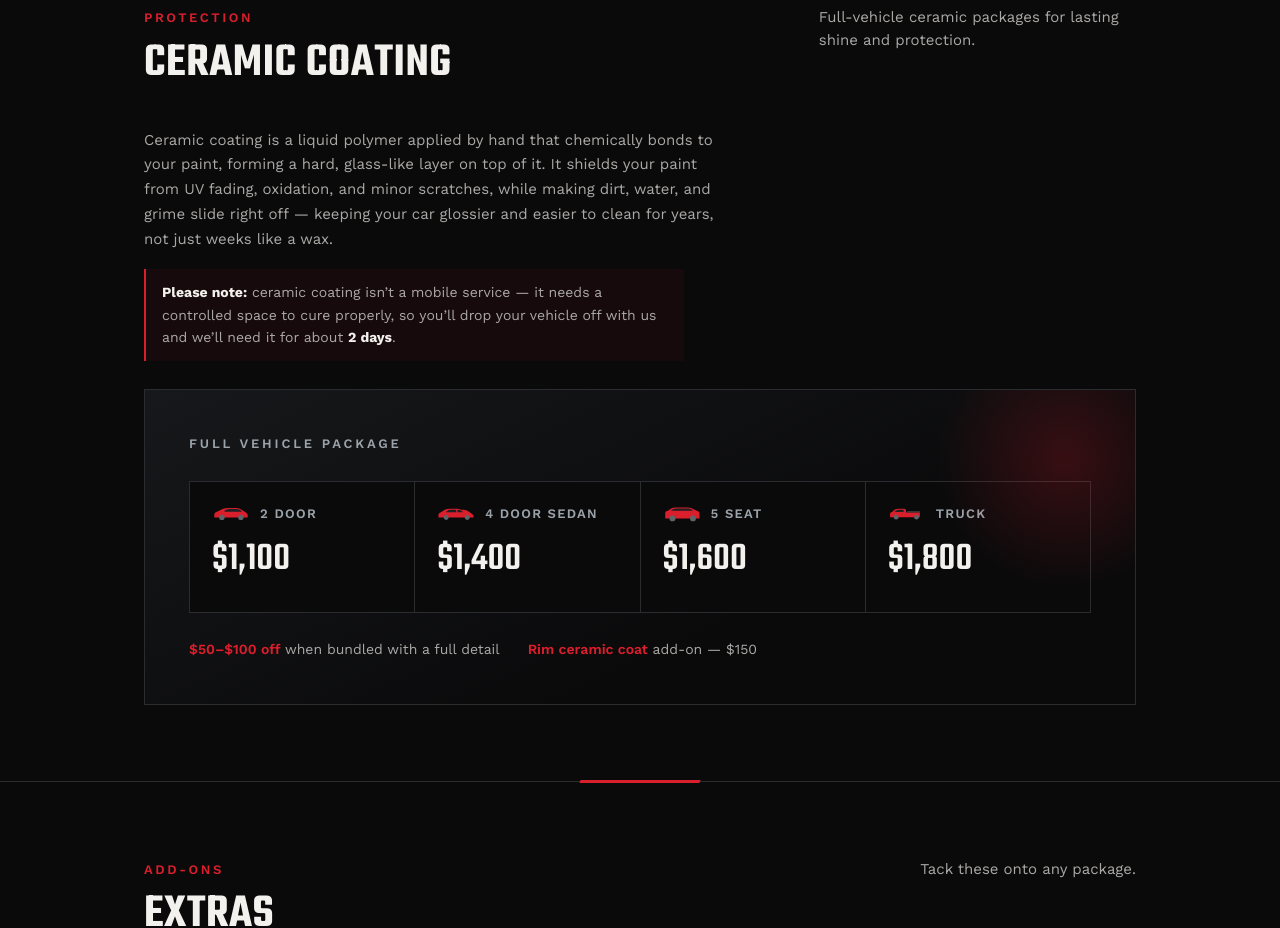
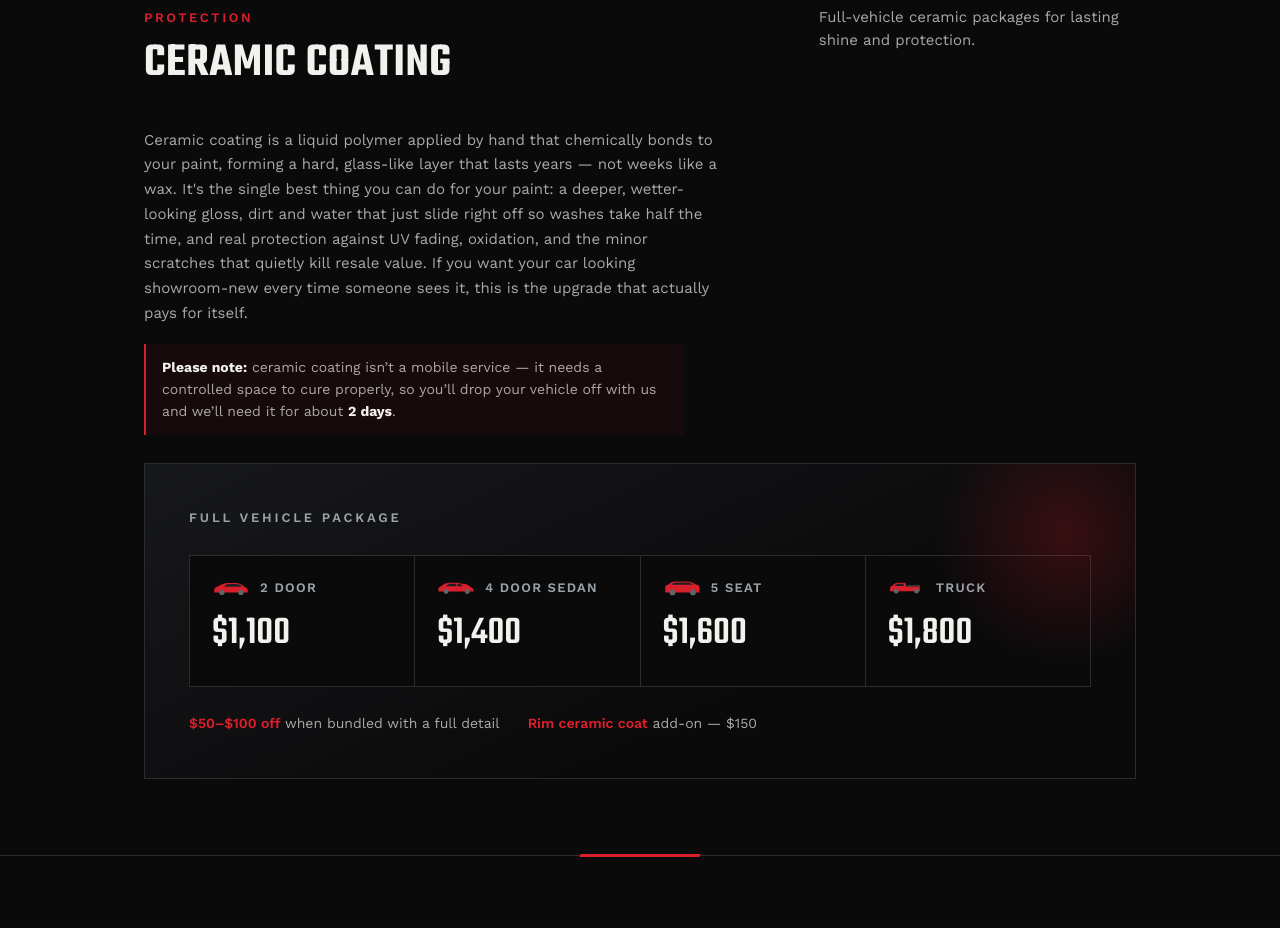
Before and after one commit to hammershine90/hammershine90.github.io, a plain HTML site: page index.html in a window 1280 px wide. Shown: the part 2980-3908 px from the top of the page. Drawn offline with nearby package versions, Linux system fonts and the light colour scheme.

Commit message:
Make ceramic coating copy more persuasive

```diff
--- a/index.html
+++ b/index.html
@@ -998,7 +998,7 @@
       <p>Full-vehicle ceramic packages for lasting shine and protection.</p>
     </div>
 
-    <p class="ceramic-explainer">Ceramic coating is a liquid polymer applied by hand that chemically bonds to your paint, forming a hard, glass-like layer on top of it. It shields your paint from UV fading, oxidation, and minor scratches, while making dirt, water, and grime slide right off &mdash; keeping your car glossier and easier to clean for years, not just weeks like a wax.</p>
+    <p class="ceramic-explainer">Ceramic coating is a liquid polymer applied by hand that chemically bonds to your paint, forming a hard, glass-like layer that lasts years &mdash; not weeks like a wax. It's the single best thing you can do for your paint: a deeper, wetter-looking gloss, dirt and water that just slide right off so washes take half the time, and real protection against UV fading, oxidation, and the minor scratches that quietly kill resale value. If you want your car looking showroom-new every time someone sees it, this is the upgrade that actually pays for itself.</p>
     <p class="ceramic-note"><strong>Please note:</strong> ceramic coating isn&rsquo;t a mobile service &mdash; it needs a controlled space to cure properly, so you&rsquo;ll drop your vehicle off with us and we&rsquo;ll need it for about <strong>2 days</strong>.</p>
 
     <div class="ceramic">
```
